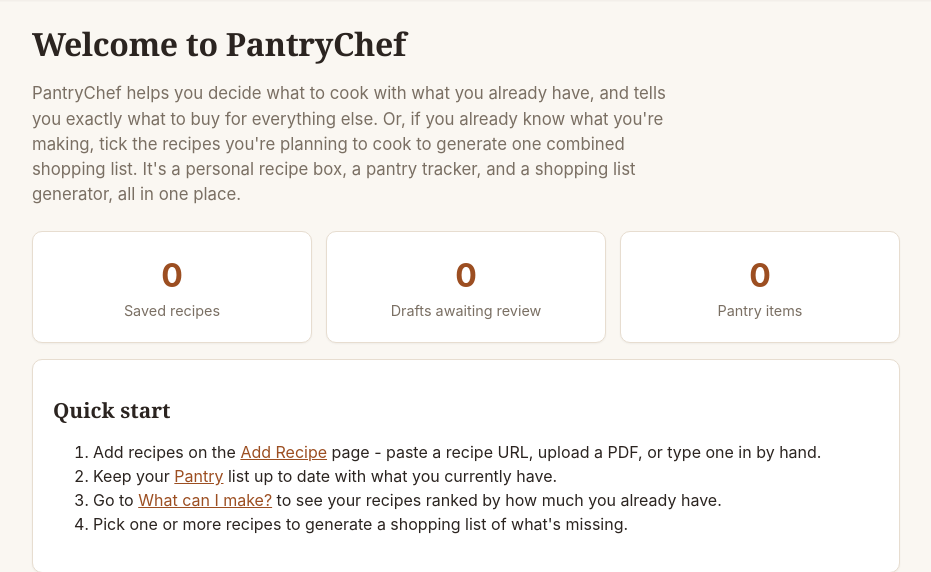
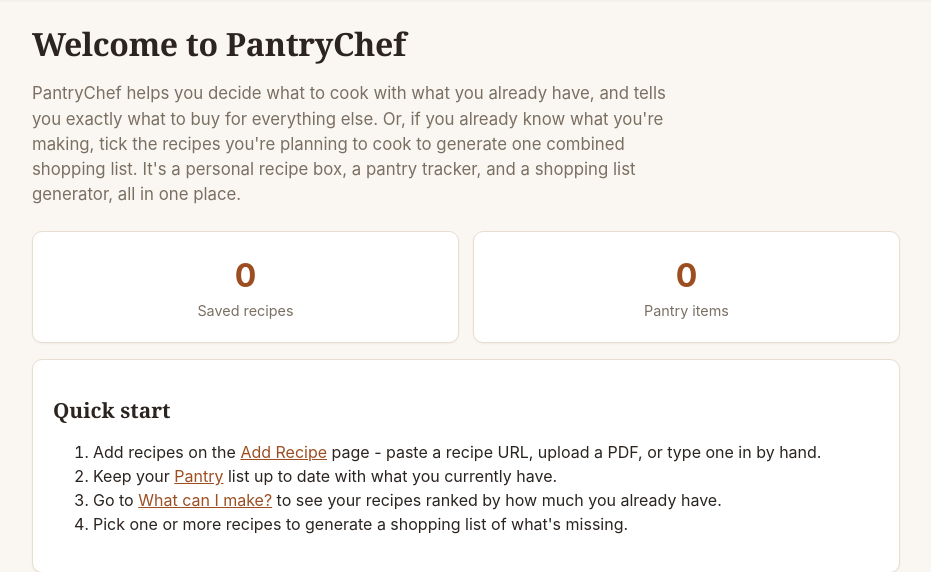
Before and after one commit to geraldinebkelly/pantry-chef, a Flask app: page / in a window 1280 px wide. Shown: the part 59-631 px from the top of the page, without its empty margins (174-1105 px from the left). Run offline with Flask 3, Linux system fonts and the light colour scheme; data that the repository does not hold is empty.

Commit message:
Remove the stale "Drafts awaiting review" dashboard stat
Recipes have saved immediately (no draft/review step) since
insert_draft_recipe was renamed to insert_recipe - every import path
(PDF, URL, manual) now inserts with is_draft = 0, so this stat would
only ever show 0 going forward. Dropped the stat card and the "Review
N draft recipe(s)" button along with it.

Co-Authored-By: Claude Sonnet 5 <noreply@anthropic.com>

```diff
--- a/app.py
+++ b/app.py
@@ -70,16 +70,12 @@ def dashboard():
         recipe_count = conn.execute(
             "SELECT COUNT(*) c FROM recipes WHERE is_draft = 0"
         ).fetchone()["c"]
-        draft_count = conn.execute(
-            "SELECT COUNT(*) c FROM recipes WHERE is_draft = 1"
-        ).fetchone()["c"]
         pantry_count = conn.execute("SELECT COUNT(*) c FROM pantry_items").fetchone()["c"]
     finally:
         conn.close()
     return render_template(
         "dashboard.html",
         recipe_count=recipe_count,
-        draft_count=draft_count,
         pantry_count=pantry_count,
     )
 
--- a/templates/dashboard.html
+++ b/templates/dashboard.html
@@ -14,10 +14,6 @@ generator, all in one place.</p>
     <div class="label">Saved recipes</div>
   </div>
   <div class="card stat">
-    <div class="num">{{ draft_count }}</div>
-    <div class="label">Drafts awaiting review</div>
-  </div>
-  <div class="card stat">
     <div class="num">{{ pantry_count }}</div>
     <div class="label">Pantry items</div>
   </div>
@@ -31,9 +27,6 @@ generator, all in one place.</p>
     <li>Go to <a href="{{ url_for('matches') }}">What can I make?</a> to see your recipes ranked by how much you already have.</li>
     <li>Pick one or more recipes to generate a shopping list of what's missing.</li>
   </ol>
-  {% if draft_count > 0 %}
-  <p><a class="btn" href="{{ url_for('list_recipes') }}">Review {{ draft_count }} draft recipe(s)</a></p>
-  {% endif %}
 </div>
 
 <section class="features">
```
